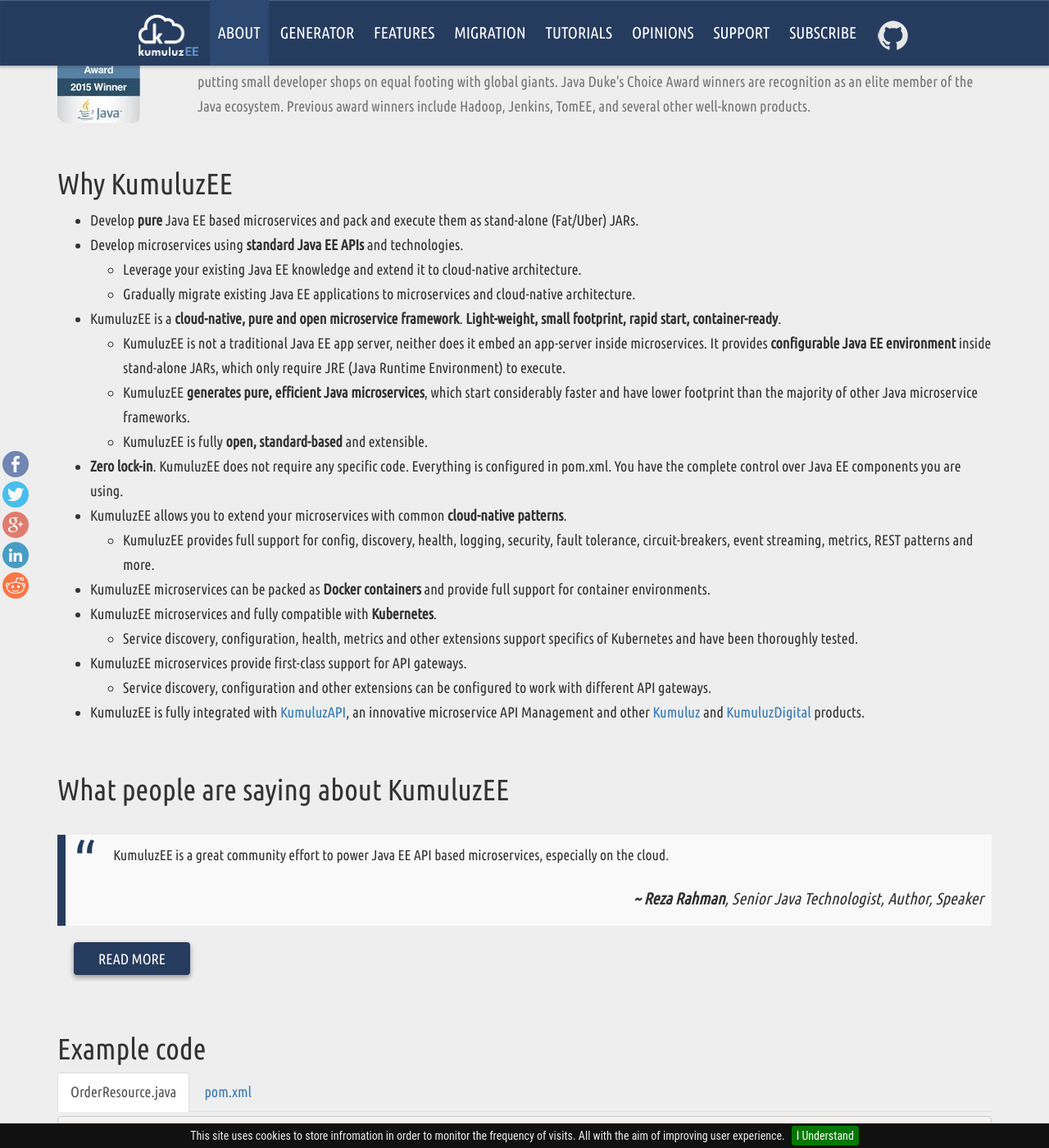
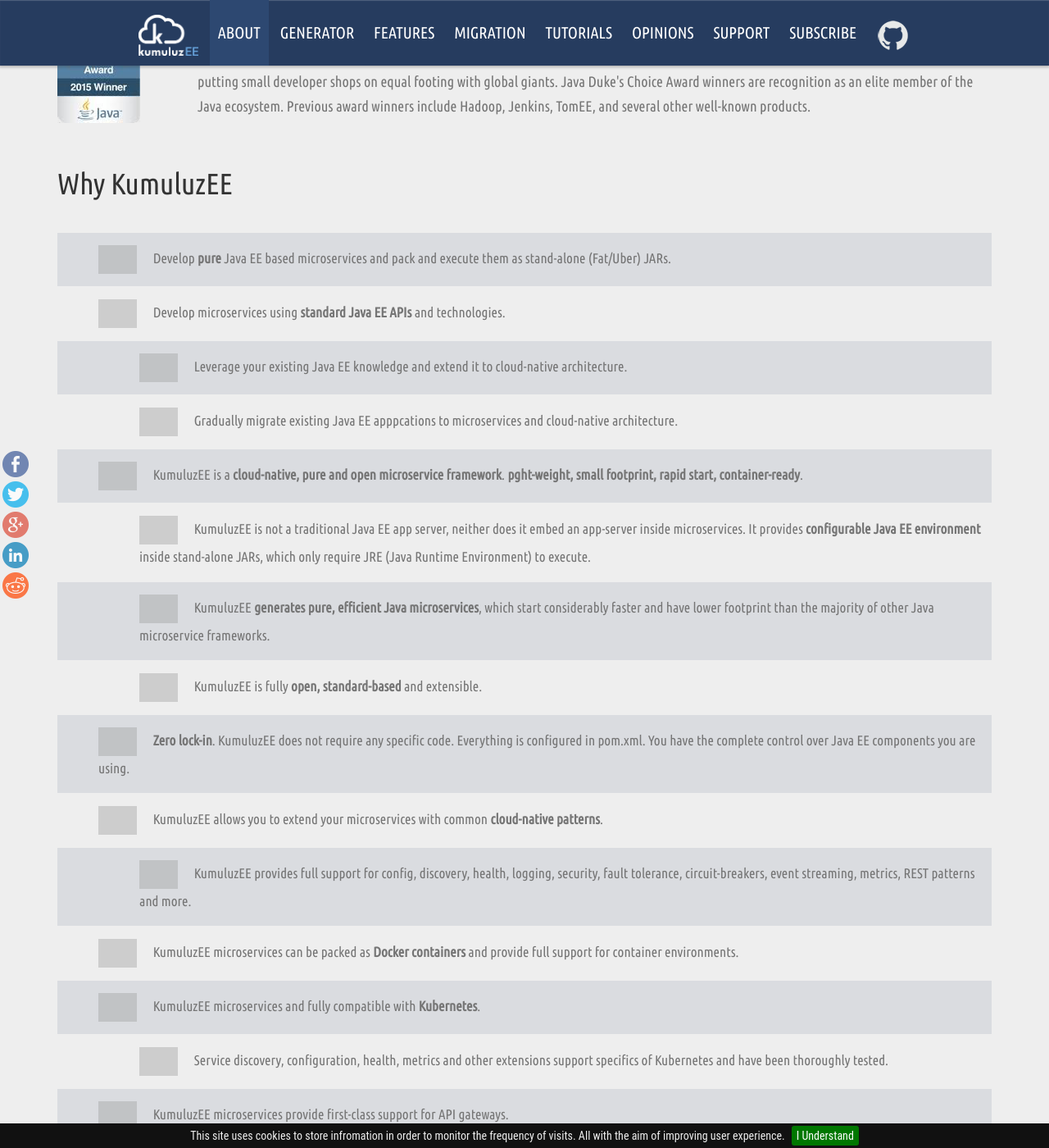
Before and after one commit to kumuluz/ee.kumuluz.com, a Jekyll site: the page built from index.html, in a window 1280 px wide and 1400 px high, scrolled down 529 px. Shown: the whole window at 82% size. Built offline with Jekyll 4.4.1, drawn with Linux system fonts in a browser that asks for light colours; nearby versions of some CDN libraries; comment, search, counter and statistics services are not loaded; grey boxes are pictures that could not be loaded.

Commit message:
Redesign why section

```diff
--- a/_sass/_layout.scss
+++ b/_sass/_layout.scss
@@ -721,3 +721,28 @@
   }
 
 }
+
+
+.why p {
+  font-size: 17px;
+  font-weight: 400;
+  padding-top: 15px;
+  padding-bottom: 15px;
+  border-top: 1px solid #eee;
+  text-align: left;
+  padding-left: 50px;
+  margin-bottom: 0;
+}
+.why p.sub {
+  padding-left: 100px;
+}
+
+.why p img {
+  height: 35px;
+  margin-right: 20px;
+  opacity: .4;
+}
+
+.why p:nth-child(odd) {
+  background: rgba(38, 60, 95, 0.1);
+}
--- a/index.html
+++ b/index.html
@@ -40,37 +40,26 @@
 
                 <div class="container">
                     <div class="row">
-                        <div id="kumulzee-why" class="col-md-12" style="margin-top: 30px;">
+                        <div id="kumulzee-why" class="col-md-12 why" style="margin-top: 30px;">
                             <h1>Why KumuluzEE</h1>
-                            <ul>
-                              <li>Develop <b>pure</b> Java EE based microservices and pack and execute them as stand-alone (Fat/Uber) JARs.</li>
-                              <li>Develop microservices using <b>standard Java EE APIs</b> and technologies.</li>
-                              <ul>
-                                <li>Leverage your existing Java EE knowledge and extend it to cloud-native architecture.</li>
-                                <li>Gradually migrate existing Java EE applications to microservices and cloud-native architecture.</li>
-                              </ul>
-                              <li>KumuluzEE is a <b>cloud-native, pure and open microservice framework</b>. <b>Light-weight, small footprint, rapid start, container-ready</b>.</li>
-                              <ul>
-                                <li>KumuluzEE is not a traditional Java EE app server, neither does it embed an app-server inside microservices. It provides <b>configurable Java EE environment</b> inside stand-alone JARs, which only require JRE (Java Runtime Environment) to execute.</li>
-                                <li>KumuluzEE <b>generates pure, efficient Java microservices</b>, which start considerably faster and have lower footprint than the majority of other Java microservice frameworks.</li>
-                                <li>KumuluzEE is fully <b>open, standard-based</b> and extensible.</li>
-                              </ul>
-                              <li><b>Zero lock-in</b>. KumuluzEE does not require any specific code. Everything is configured in pom.xml. You have the complete control over Java EE components you are using.</li>
-                              <li>KumuluzEE allows you to extend your microservices with common <b>cloud-native patterns</b>.</li>
-                              <ul>
-                                <li>KumuluzEE provides full support for config, discovery, health, logging, security, fault tolerance, circuit-breakers, event streaming, metrics, REST patterns and more.</li>
-                              </ul>
-                              <li>KumuluzEE microservices can be packed as <b>Docker containers</b> and provide full support for container environments.</li>
-                              <li>KumuluzEE microservices and fully compatible with <b>Kubernetes</b>.</li>
-                              <ul>
-                                <li>Service discovery, configuration, health, metrics and other extensions support specifics of Kubernetes and have been thoroughly tested.</li>
-                              </ul>
-                              <li>KumuluzEE microservices provide first-class support for API gateways.</li>
-                              <ul>
-                                <li>Service discovery, configuration and other extensions can be configured to work with different API gateways.</li>
-                              </ul>
-                              <li>KumuluzEE is fully integrated with <a href="https://kumuluz.com/">KumuluzAPI</a>, an innovative microservice API Management and other <a href="https://kumuluz.com/">Kumuluz</a> and <a href="https://kumuluz.com/">KumuluzDigital</a> products.</li>
-                            </ul>
+                            <br/>
+                              <p><img src="/assets/images/why/java.png">Develop <b>pure</b> Java EE based microservices and pack and execute them as stand-alone (Fat/Uber) JARs.</p>
+                              <p><img src="/assets/images/why/standard.png">Develop microservices using <b>standard Java EE APIs</b> and technologies.</p>
+                                <p class="sub"><img src="/assets/images/why/brain.png">Leverage your existing Java EE knowledge and extend it to cloud-native architecture.</p>
+                                <p class="sub"><img src="/assets/images/why/hosting.png">Gradually migrate existing Java EE apppcations to microservices and cloud-native architecture.</p>
+                              <p><img src="/assets/images/why/cloud.png">KumuluzEE is a <b>cloud-native, pure and open microservice framework</b>. <b>pght-weight, small footprint, rapid start, container-ready</b>.</p>
+                                <p class="sub"><img src="/assets/images/why/configure.png">KumuluzEE is not a traditional Java EE app server, neither does it embed an app-server inside microservices. It provides <b>configurable Java EE environment</b> inside stand-alone JARs, which only require JRE (Java Runtime Environment) to execute.</p>
+                                <p class="sub"><img src="/assets/images/why/feather.png">KumuluzEE <b>generates pure, efficient Java microservices</b>, which start considerably faster and have lower footprint than the majority of other Java microservice frameworks.</p>
+                                <p class="sub"><img src="/assets/images/why/unlock.png">KumuluzEE is fully <b>open, standard-based</b> and extensible.</p>
+                              <p><img src="/assets/images/why/unlock.png"><b>Zero lock-in</b>. KumuluzEE does not require any specific code. Everything is configured in pom.xml. You have the complete control over Java EE components you are using.</p>
+                              <p><img src="/assets/images/why/cloud-dist.png">KumuluzEE allows you to extend your microservices with common <b>cloud-native patterns</b>.</p>
+                                <p class="sub"><img src="/assets/images/why/plugin.png">KumuluzEE provides full support for config, discovery, health, logging, security, fault tolerance, circuit-breakers, event streaming, metrics, REST patterns and more.</p>
+                              <p><img src="/assets/images/why/docker.png">KumuluzEE microservices can be packed as <b>Docker containers</b> and provide full support for container environments.</p>
+                              <p><img src="/assets/images/why/kubernetes.png">KumuluzEE microservices and fully compatible with <b>Kubernetes</b>.</p>
+                                <p class="sub"><img src="/assets/images/why/verified.png">Service discovery, configuration, health, metrics and other extensions support specifics of Kubernetes and have been thoroughly tested.</p>
+                              <p><img src="/assets/images/why/gateway.png">KumuluzEE microservices provide first-class support for API gateways.</p>
+                                <p class="sub"><img src="/assets/images/why/settings.png">Service discovery, configuration and other extensions can be configured to work with different API gateways.</p>
+                              <p><img src="/assets/images/why/kumuluz.png">KumuluzEE is fully integrated with <a href="https://kumuluz.com/">KumuluzAPI</a>, an innovative microservice API Management and other <a href="https://kumuluz.com/">Kumuluz</a> and <a href="https://kumuluz.com/">KumuluzDigital</a> products.</p>
                         </div>
                     </div>
                 </div>
```
